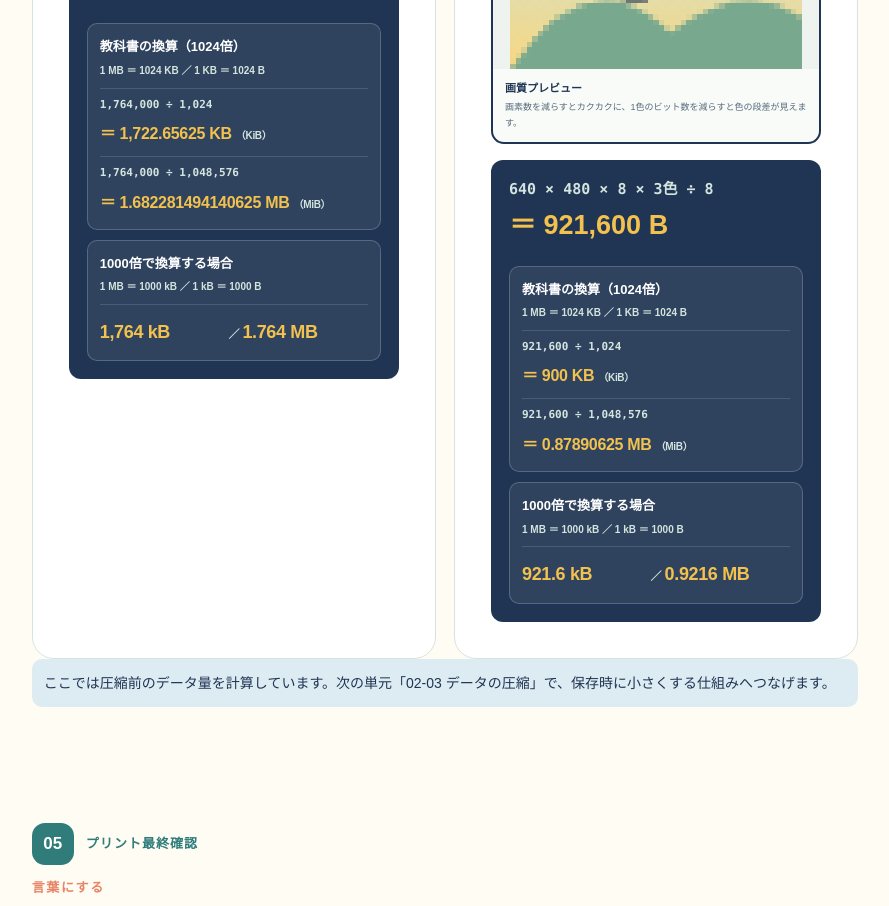
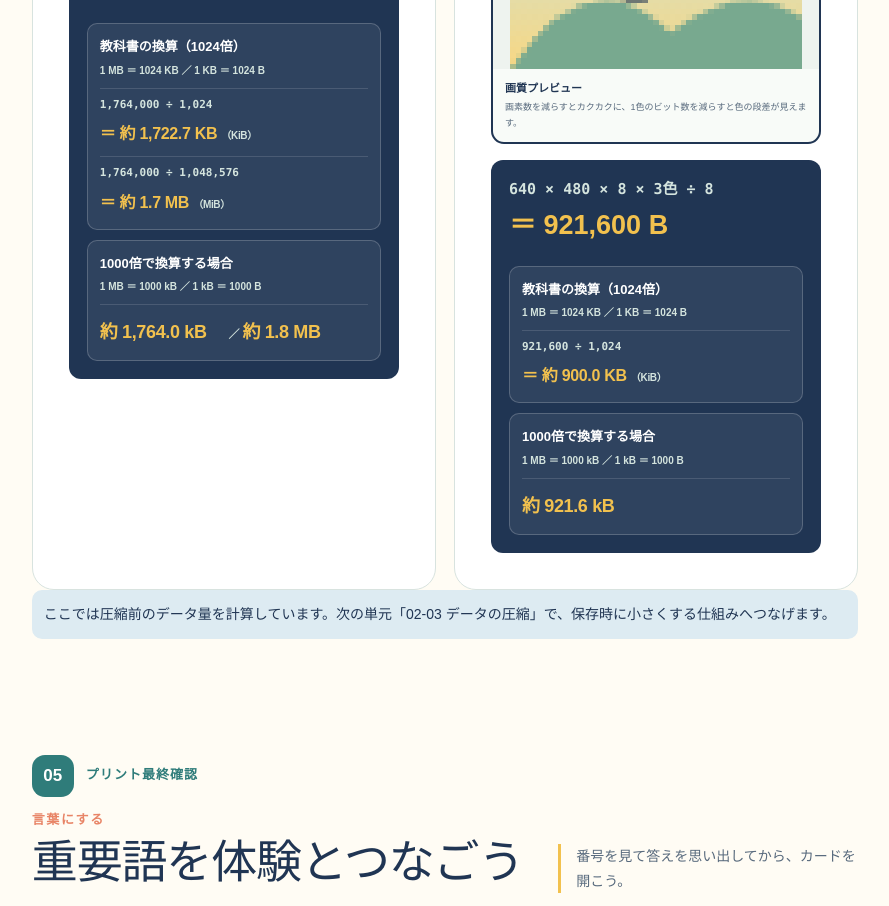
Before and after one commit to KeiichiKure/YSFH-Infomatics-2026, a Next.js app: page /units/02-02 in a window 1280 px wide. Shown: the part 10080-10986 px from the top of the page, without its empty margins (295-1184 px from the left). Built offline with nearby package versions, Linux system fonts and the light colour scheme; no server answers.

Commit message:
データ量の換算表示を概数に調整

```diff
--- a/app/units/02-02/components/DataSizeLab.tsx
+++ b/app/units/02-02/components/DataSizeLab.tsx
@@ -2,8 +2,8 @@
 
 import { useEffect, useRef, useState } from 'react';
 
-function formatExact(value: number, maximumFractionDigits: number) {
-  return value.toLocaleString('ja-JP', { maximumFractionDigits });
+function formatApprox(value: number) {
+  return value.toLocaleString('ja-JP', { minimumFractionDigits: 1, maximumFractionDigits: 1 });
 }
 
 function SizeConversions({ bytes }: { bytes: number }) {
@@ -17,12 +17,16 @@ function SizeConversions({ bytes }: { bytes: number }) {
     <div className="size-conversions">
       <div className="size-conversion textbook-conversion">
         <div><b>教科書の換算（1024倍）</b><small>1 MB ＝ 1024 KB ／ 1 KB ＝ 1024 B</small></div>
-        <p><span>{exactBytes.toLocaleString()} ÷ 1,024</span><strong>＝ {formatExact(binaryKB, 10)} KB <small>（KiB）</small></strong></p>
-        <p><span>{exactBytes.toLocaleString()} ÷ 1,048,576</span><strong>＝ {formatExact(binaryMB, 20)} MB <small>（MiB）</small></strong></p>
+        {binaryKB >= 1 && <p><span>{exactBytes.toLocaleString()} ÷ 1,024</span><strong>＝ 約 {formatApprox(binaryKB)} KB <small>（KiB）</small></strong></p>}
+        {binaryMB >= 1 && <p><span>{exactBytes.toLocaleString()} ÷ 1,048,576</span><strong>＝ 約 {formatApprox(binaryMB)} MB <small>（MiB）</small></strong></p>}
       </div>
       <div className="size-conversion decimal-conversion">
         <div><b>1000倍で換算する場合</b><small>1 MB ＝ 1000 kB ／ 1 kB ＝ 1000 B</small></div>
-        <p><strong>{formatExact(decimalKB, 3)} kB</strong><span>／</span><strong>{formatExact(decimalMB, 6)} MB</strong></p>
+        {(decimalKB >= 1 || decimalMB >= 1) && <p>
+          {decimalKB >= 1 && <strong>約 {formatApprox(decimalKB)} kB</strong>}
+          {decimalKB >= 1 && decimalMB >= 1 && <span>／</span>}
+          {decimalMB >= 1 && <strong>約 {formatApprox(decimalMB)} MB</strong>}
+        </p>}
       </div>
     </div>
   );
```
